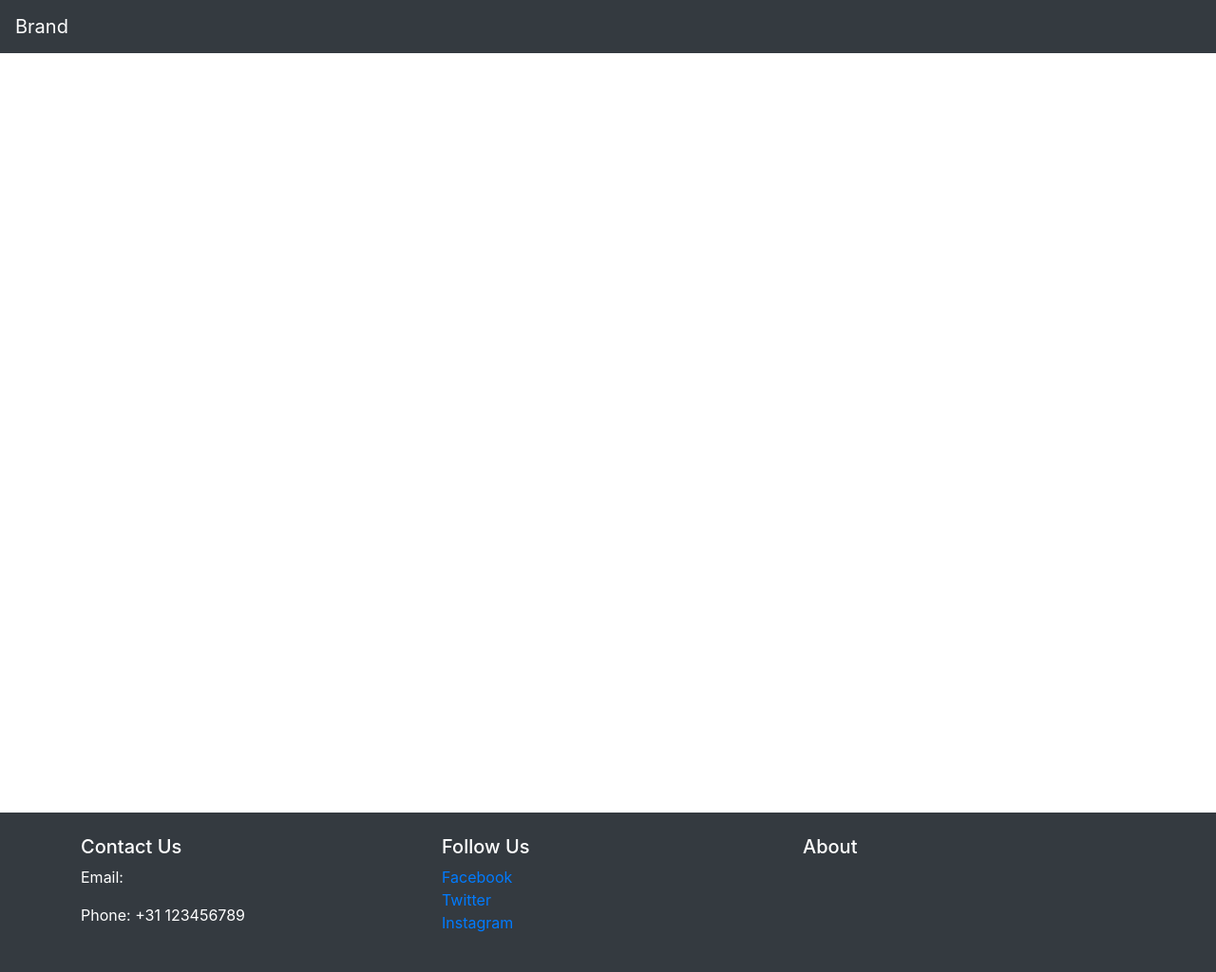
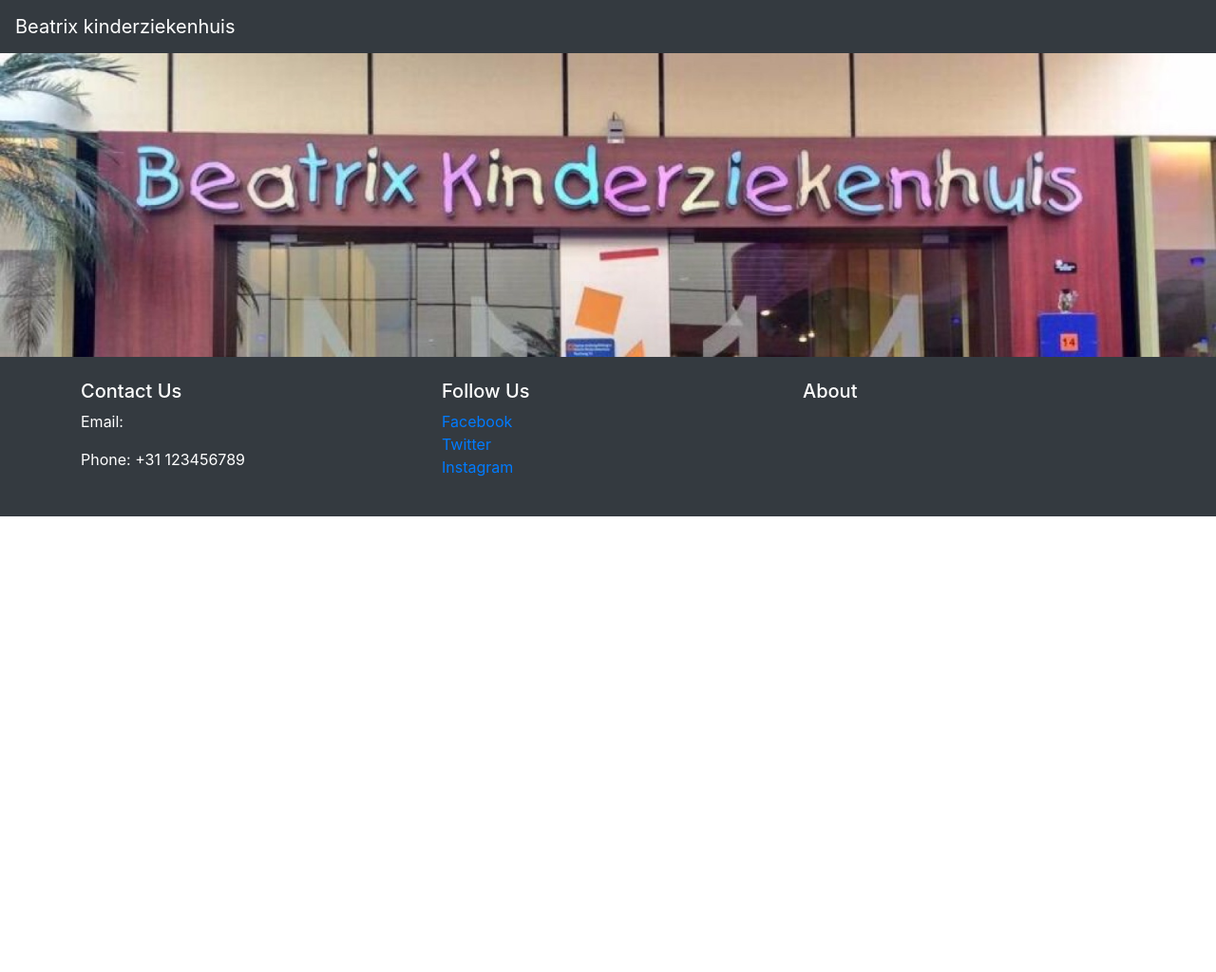
Before and after one commit to alice-tel/Feniks, a Flask app: page / in a window 1280 px wide. Shown: the whole page at 95% size. After the commit the page ends 544 px from the top, so only its background shows below. Run offline with Flask 3, Linux system fonts and the light colour scheme.

Commit message:
Added docs for scrumrolls, seperated presentations into folder, added beatrixlogo to base

```diff
--- a/Feniks/templates/base.html
+++ b/Feniks/templates/base.html
@@ -20,7 +20,7 @@
 <div>
     <nav class="navbar navbar-expand-sm bg-dark navbar-dark">
             <!-- Brand -->
-            <a class="navbar-brand" href="/">Brand</a>
+            <a class="navbar-brand" href="/">Beatrix kinderziekenhuis</a>
 
             <!-- Links -->
             <ul class="navbar-nav mr-auto">
@@ -29,8 +29,7 @@
     </nav>
 
     <!-- content -->
-    <main class="container">
-        <br>
+    <main>
         {% with messages = get_flashed_messages(with_categories=true) %}
             {% if messages %}
                 {% for category, message in messages %}
--- a/Feniks/templates/home.html
+++ b/Feniks/templates/home.html
@@ -1,5 +1,11 @@
 {% extends "base.html" %}
 {% block content %}
 
+<div>
+    <img src="../static/beatrix_logo.jpg" class="img-fluid" alt="Beatrix Kinderziekenhuis Logo">
+</div>
+<div>
+
+</div>
 
 {% endblock %}
```
Also changed, not shown: Feniks/static/beatrix_logo.jpg (added), 8 other files.
